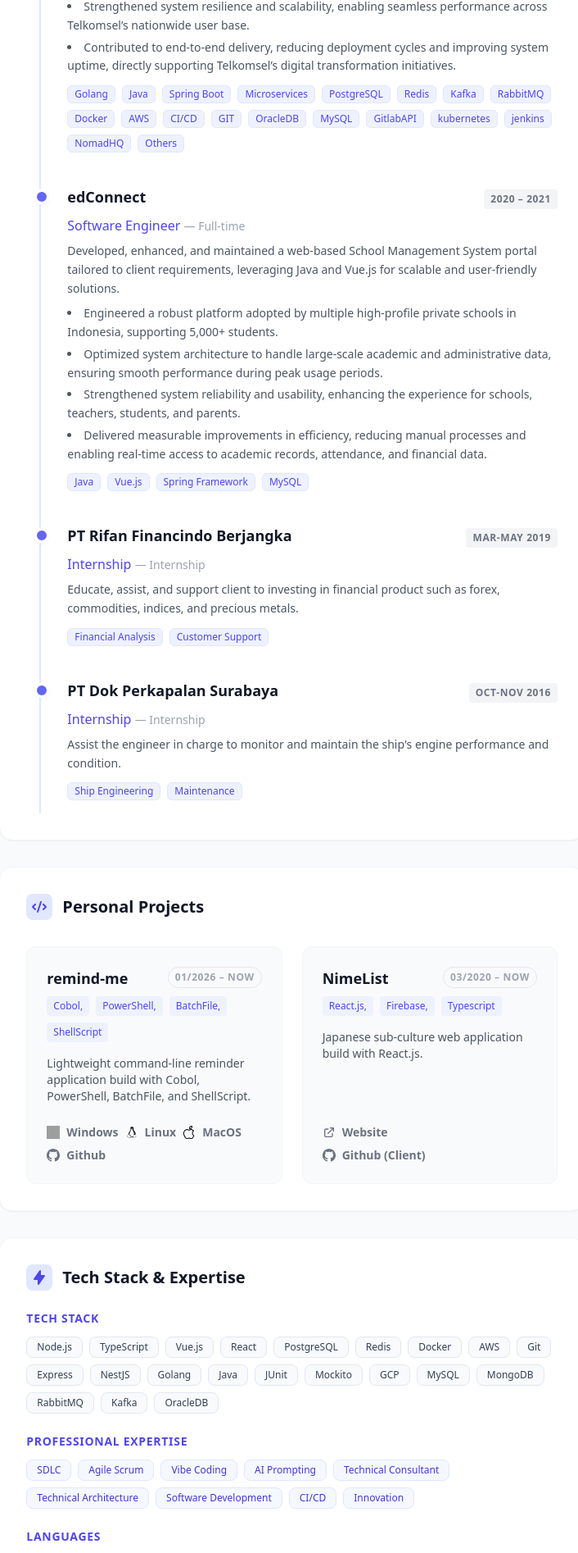
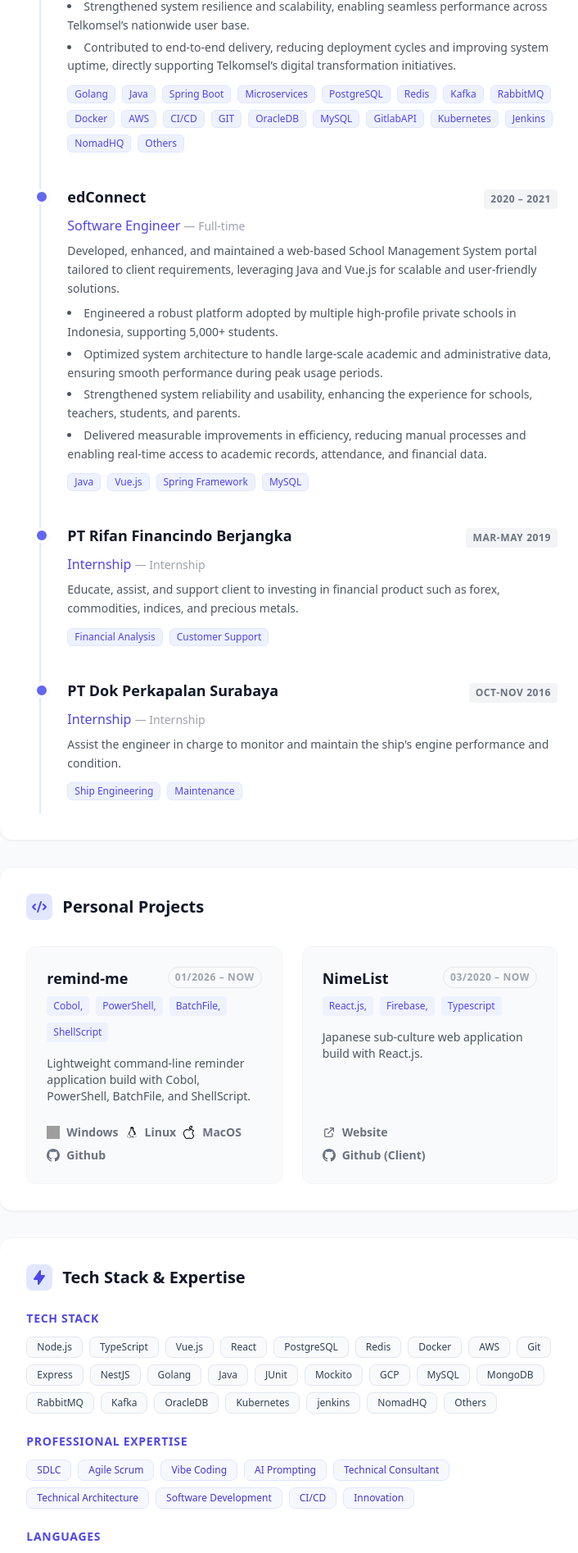
Before and after one commit to shiddiq-kiko/shiddiq-kiko.github.io, a Vue app: page / in a window 1280 px wide. Shown: the part 1535-3429 px from the top of the page at 82% size, without its empty margins (470-1176 px from the left). Built offline with nearby package versions, Linux system fonts and the light colour scheme; grey boxes are pictures that could not be loaded.

Commit message:
extra more detail

```diff
--- a/src/modules/career/CareerRepository.ts
+++ b/src/modules/career/CareerRepository.ts
@@ -15,7 +15,7 @@ export const experienceData: Experience[] = [
       "Contributed to end-to-end delivery, reducing deployment cycles and improving system uptime, directly supporting Telkomsel’s digital transformation initiatives."
     ],
     techStack: ["Golang", "Java", "Spring Boot", "Microservices", "PostgreSQL", "Redis", "Kafka",
-      "RabbitMQ", "Docker", "AWS", "CI/CD", "GIT", "OracleDB", "MySQL", "GitlabAPI", "kubernetes", "jenkins", "NomadHQ",
+      "RabbitMQ", "Docker", "AWS", "CI/CD", "GIT", "OracleDB", "MySQL", "GitlabAPI", "Kubernetes", "Jenkins", "NomadHQ",
       "Others"]
   },
   {
--- a/src/modules/identity/ProfileRepository.ts
+++ b/src/modules/identity/ProfileRepository.ts
@@ -48,6 +48,10 @@ export const profileData: Profile = {
     "RabbitMQ",
     "Kafka",
     "OracleDB",
+    "Kubernetes",
+    "jenkins",
+    "NomadHQ",
+    "Others"
   ],
   languages: [
     "Indonesian (Native)",
```
